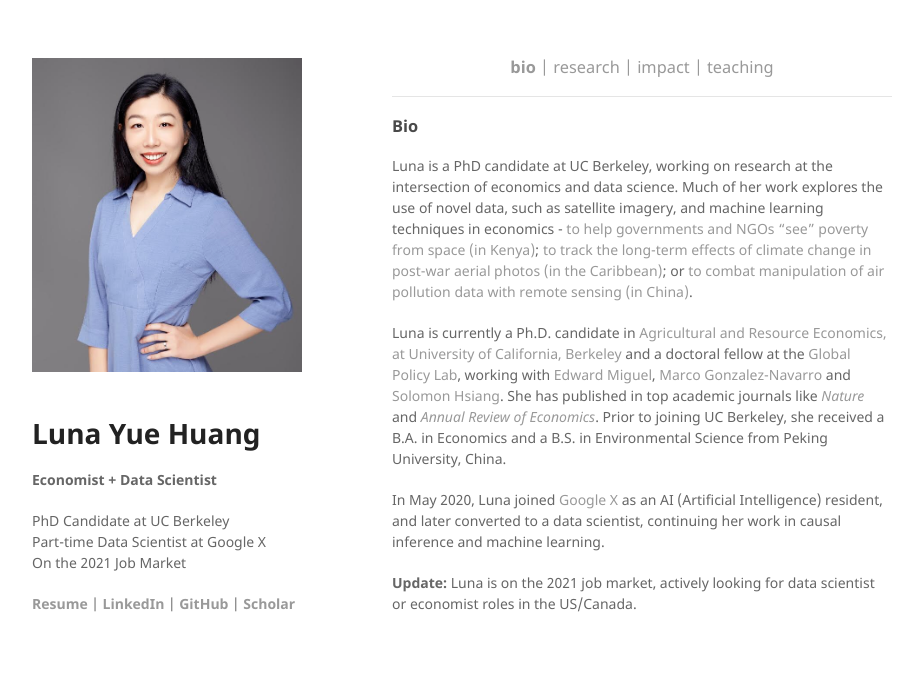
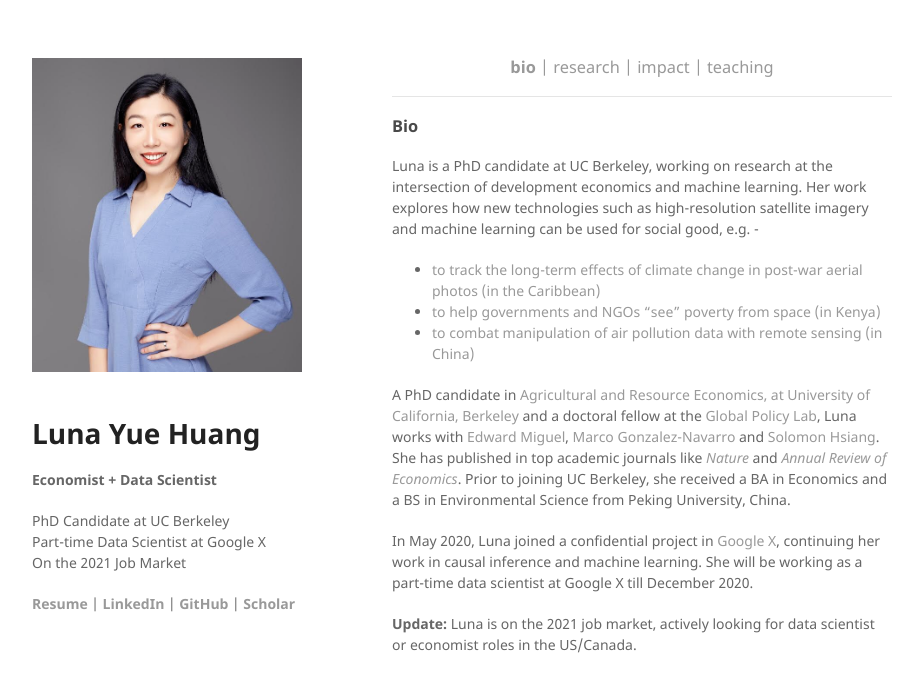
Before and after one commit to luna983/luna983.github.io, a Jekyll site: the page built from index.md, in a window 1280 px wide. Shown: the top 692 px of the page, without its empty margins (178-1101 px from the left). Built offline with Jekyll 4.4.1, drawn with Linux system fonts in a browser that asks for light colours.

Commit message:
Update index.md

```diff
--- a/index.md
+++ b/index.md
@@ -12,11 +12,14 @@ layout: default
 
 ### Bio
 
-Luna is a PhD candidate at UC Berkeley, working on research at the intersection of economics and data science. Much of her work explores the use of novel data, such as satellite imagery, and machine learning techniques in economics - [to help governments and NGOs "see" poverty from space (in Kenya)](http://luna-yue-huang.com/research-jmp.html); [to track the long-term effects of climate change in post-war aerial photos (in the Caribbean)](http://luna-yue-huang.com/research-aerial.html); or [to combat manipulation of air pollution data with remote sensing (in China)](http://luna-yue-huang.com/research-pollution.html).
+Luna is a PhD candidate at UC Berkeley, working on research at the intersection of development economics and machine learning. Her work explores how new technologies such as high-resolution satellite imagery and machine learning can be used for social good, e.g. -
 
-Luna is currently a Ph.D. candidate in [Agricultural and Resource Economics, at University of California, Berkeley](https://are.berkeley.edu) and a doctoral fellow at the [Global Policy Lab](http://www.globalpolicy.science/new-cover-page), working with [Edward Miguel](http://emiguel.econ.berkeley.edu/), [Marco Gonzalez-Navarro](https://are.berkeley.edu/users/marco-gonzalez-navarro) and [Solomon Hsiang](http://www.globalpolicy.science/solomon-hsiang). She has published in top academic journals like [_Nature_](https://www.nature.com/articles/s41586-020-2404-8) and [_Annual Review of Economics_](https://www.annualreviews.org/doi/full/10.1146/annurev-economics-080218-030333). Prior to joining UC Berkeley, she received a B.A. in Economics and a B.S. in Environmental Science from Peking University, China.
+* [to track the long-term effects of climate change in post-war aerial photos (in the Caribbean)](http://luna-yue-huang.com/research-aerial.html)
+* [to help governments and NGOs "see" poverty from space (in Kenya)](http://luna-yue-huang.com/research-jmp.html)
+* [to combat manipulation of air pollution data with remote sensing (in China)](http://luna-yue-huang.com/research-pollution.html)
 
-In May 2020, Luna joined [Google X](https://x.company/) as an AI (Artificial Intelligence) resident, and later converted to a data
-scientist, continuing her work in causal inference and machine learning.
+A PhD candidate in [Agricultural and Resource Economics, at University of California, Berkeley](https://are.berkeley.edu) and a doctoral fellow at the [Global Policy Lab](http://www.globalpolicy.science/new-cover-page), Luna works with [Edward Miguel](http://emiguel.econ.berkeley.edu/), [Marco Gonzalez-Navarro](https://are.berkeley.edu/users/marco-gonzalez-navarro) and [Solomon Hsiang](http://www.globalpolicy.science/solomon-hsiang). She has published in top academic journals like [_Nature_](https://www.nature.com/articles/s41586-020-2404-8) and [_Annual Review of Economics_](https://www.annualreviews.org/doi/full/10.1146/annurev-economics-080218-030333). Prior to joining UC Berkeley, she received a BA in Economics and a BS in Environmental Science from Peking University, China.
+
+In May 2020, Luna joined a confidential project in [Google X](https://x.company/), continuing her work in causal inference and machine learning. She will be working as a part-time data scientist at Google X till December 2020.
 
 __Update:__ Luna is on the 2021 job market, actively looking for data scientist or economist roles in the US/Canada.
```
